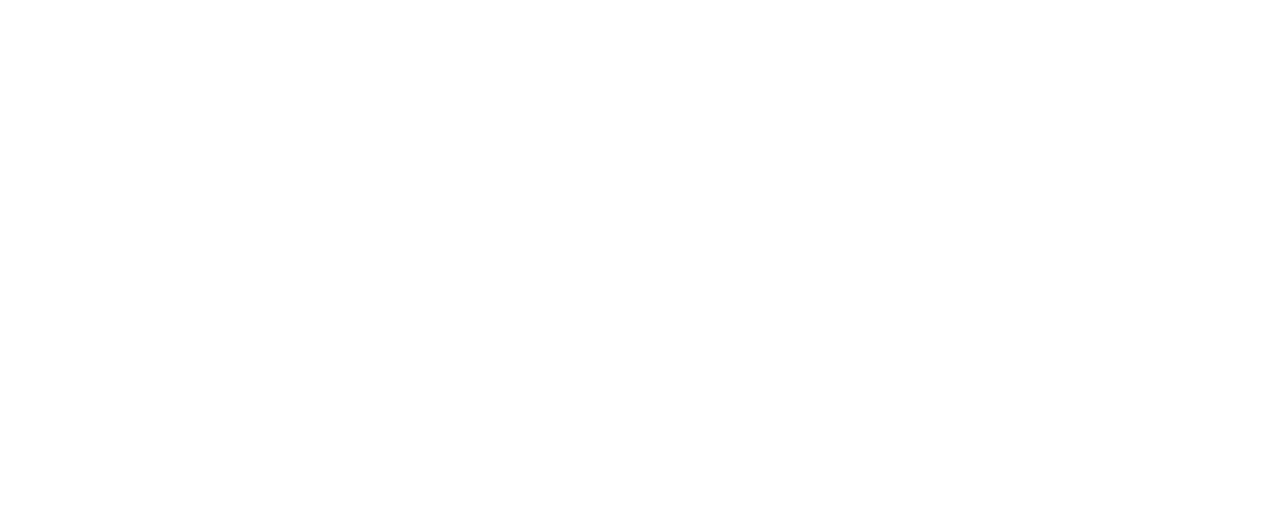
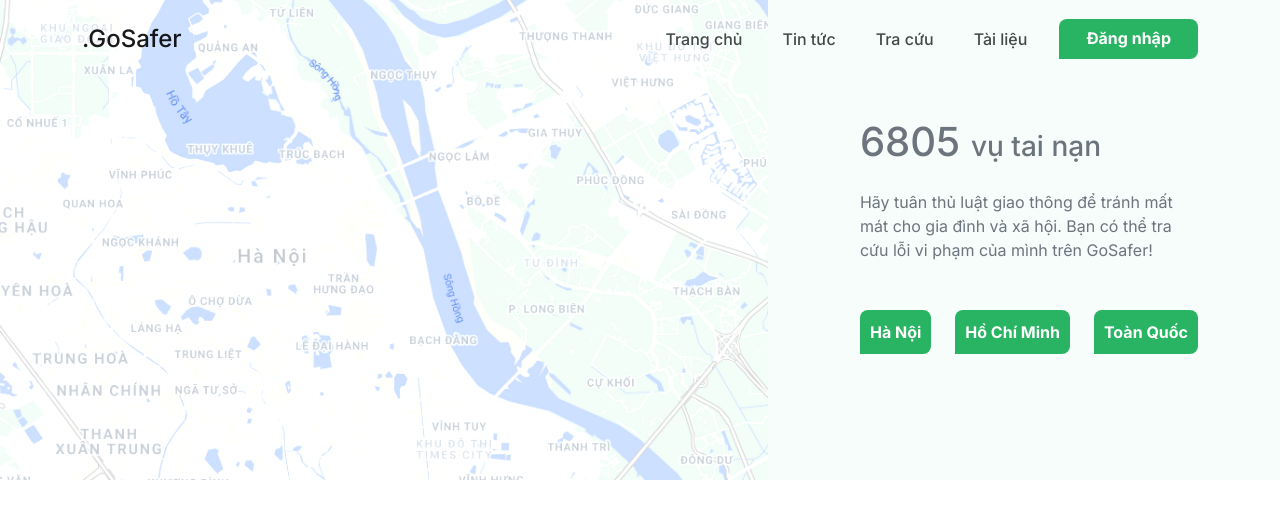
Before and after one commit to binhphancreator/traffic_violation, a PHP site: page / in a window 1280 px wide. Before the commit the part shown is empty. Shown: the top 519 px of the page. Run offline with PHP 8.4, Linux system fonts and the light colour scheme.

Commit message:
add header

```diff
--- a/index.html
+++ b/index.html
@@ -9,6 +9,40 @@
     <title>Traffic Violation</title>
 </head>
 <body>
+    <header class="py-2">
+        <div class="mask"></div>
+        <div class="overlay"></div>
+        <nav class="navbar navbar-expand-lg navbar-light">
+            <div class="container-lg">
+                <a class="navbar-brand fs-4 d-block flex-grow-1" href="#">.GoSafer</a>
+                <button class="navbar-toggler" type="button" data-bs-toggle="collapse" data-bs-target="#navbarNavAltMarkup" aria-controls="navbarNavAltMarkup" aria-expanded="false" aria-label="Toggle navigation">
+                    <span class="navbar-toggler-icon"></span>
+                </button>
+                <div class="collapse navbar-collapse flex-grow-0" id="navbarNavAltMarkup">
+                    <div class="navbar-nav">
+                        <a class="nav-link active" aria-current="page" href="#">Trang chủ</a>
+                        <a class="nav-link" href="#">Tin tức</a>
+                        <a class="nav-link" href="#">Tra cứu</a>
+                        <a class="nav-link" href="#">Tài liệu</a>
+                        <a class="btn-rounded-left" href="#">Đăng nhập</a>
+                    </div>
+                </div>
+            </div>
+        </nav>
+        <div class="header-bottom container-lg mt-5">
+            <div>
+                <div class="mb-5">
+                    <h1 class="text-secondary fs-1 mb-4">6805 <span class="fs-3">vụ tai nạn</span></h1>
+                    <p style="max-width: 20rem;" class="text-secondary mb-0">Hãy tuân thủ luật giao thông để  tránh mất mát cho gia đình và xã hội. Bạn có thể tra cứu lỗi vi phạm của mình trên GoSafer!</p>
+                </div>
+                <div class="d-flex flex-wrap align-items-center mb-4">
+                    <button class="p-2 btn-rounded-left text-light me-4">Hà Nội</button>
+                    <button class="p-2 btn-rounded-left text-light me-4">Hồ Chí Minh</button>
+                    <button class="p-2 btn-rounded-left text-light">Toàn Quốc</button>
+                </div>
+            </div>
+        </div>
+    </header>
     <script src="/resource/js/boootstrap5.js"></script>
 </body>
 </html>
--- a/resource/css/main.css
+++ b/resource/css/main.css
@@ -1,5 +1,108 @@
 @import url('https://fonts.googleapis.com/css2?family=Inter:wght@100;200;300;400;500;600;700;800;900&display=swap');
 
 *{
-    font-family: 'Inter', sans-serif;
+    font-family: 'Inter', sans-serif !important;
 }
+
+a{
+    text-decoration: none !important;
+}
+
+button, button:hover, button:focus, button:active{
+    outline: none !important;
+    box-shadow: none;
+}
+
+.btn-rounded-left {
+    border-radius: 8px 8px 8px 0;
+    border: 2px solid rgba(0,0,0,0);
+    background-color: #28B463;
+    color: #fff !important;
+    padding: 5px 25px;
+    font-weight: 700;
+    transition: all .3s cubic-bezier(0.075, 0.82, 0.165, 1);
+}
+
+.btn-rounded-left:hover {
+    background-color: rgba(0,0,0,0);
+    border: 2px solid #7DCEA0;
+    color: #424949 !important;
+}
+
+.btn-green {
+    background-color: #28B463;
+    color: white;
+}
+
+.navbar-nav .nav-link:not(:last-child) {
+    margin-right: 1.5rem;
+}
+
+.navbar-nav .nav-link {
+    color: #424949 !important;
+    transition: all .3s cubic-bezier(0.215, 0.610, 0.355, 1);
+    font-weight: 500;
+}
+
+.navbar-nav .nav-link:hover {
+    color: #52BE80 !important;
+}
+
+.navbar-light .navbar-toggler {
+    color: rgba(0,0,0,.55);
+    border: none;
+}
+
+.navbar-toggler:focus {
+    text-decoration: none;
+    outline: 0;
+    box-shadow: none;
+}
+
+header .mask{
+    background-color: #D1F2EB ;
+    opacity: .2;
+    height: 60vh;
+    position: absolute;
+    top: 0;
+    left: 0;
+    width: 100vw;;
+    z-index: -1;
+}
+
+header .overlay {
+    transition: all .5s cubic-bezier(0.075, 0.82, 0.165, 1);
+    height: 60vh;
+    position: absolute;
+    top: 0;
+    left: 0;
+    width: 100vw;
+    background-image: url('/resource/img/map.jpeg');
+    background-size: cover;
+    background-repeat: no-repeat;
+    background-position: center;
+    z-index: -1;
+    filter: brightness(105%);
+    -webkit-filter: brightness(105%);
+}
+
+.header-bottom {
+    display: flex;
+    justify-content: start;
+    transition: all .5s cubic-bezier(0.39, 0.575, 0.565, 1);
+}
+
+@media (min-width: 1200px) {
+    header .overlay {
+        width: 60vw;
+    }
+
+    .header-bottom {
+        justify-content: end;
+    }
+}
+
+.navbar-brand {
+    font-weight: 500;
+    color: #424949;
+}
```
Also changed, not shown: resource/img/map.jpeg (added).
